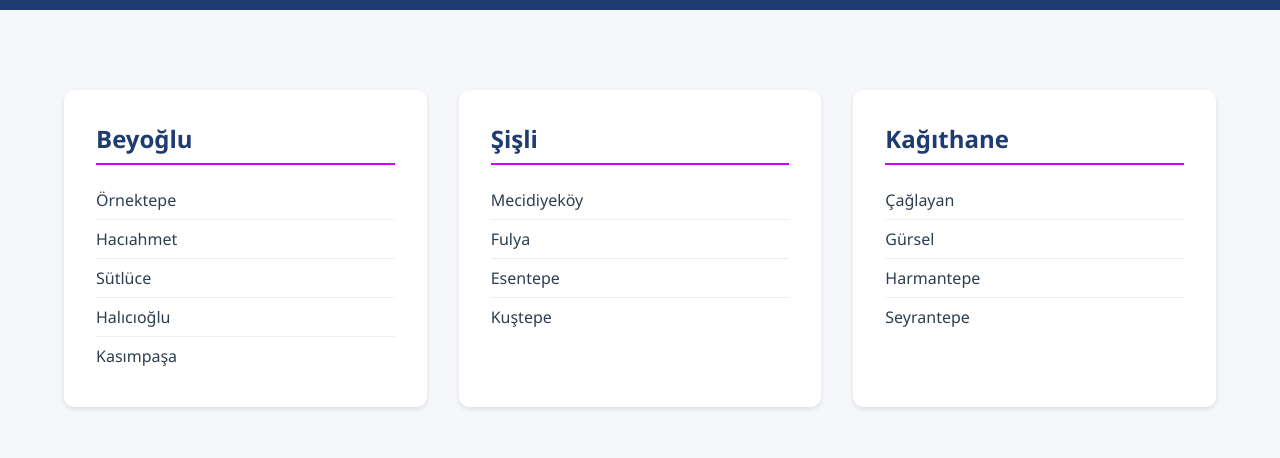
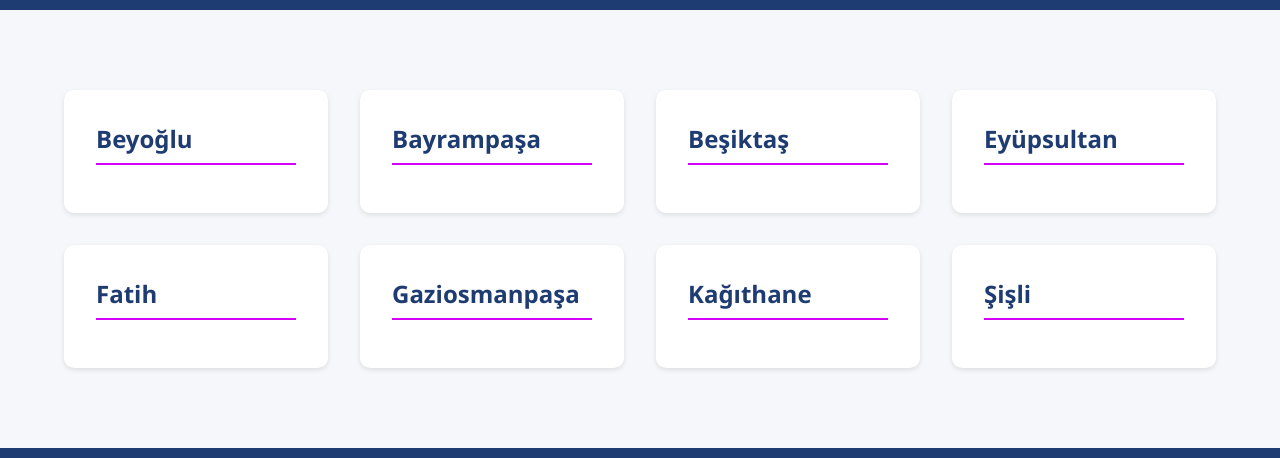
Before and after one commit to mertugr/mertugr.github.io, a plain HTML site: page hizmet-bolgeleri.html in a window 1280 px wide. Shown: the part 196-654 px from the top of the page. Drawn offline with Linux system fonts and the light colour scheme.

Commit message:
Update hizmet-bolgeleri.html

```diff
--- a/hizmet-bolgeleri.html
+++ b/hizmet-bolgeleri.html
@@ -41,31 +41,27 @@
         <div class="areas-grid">
             <div class="area-group">
                 <h2>Beyoğlu</h2>
-                <ul>
-                    <li>Örnektepe</li>
-                    <li>Hacıahmet</li>
-                    <li>Sütlüce</li>
-                    <li>Halıcıoğlu</li>
-                    <li>Kasımpaşa</li>
-                </ul>
+            </div>
+            <div class="area-group">
+                <h2>Bayrampaşa</h2>
+            </div>
+            <div class="area-group">
+                <h2>Beşiktaş</h2>
+            </div>
+            <div class="area-group">
+                <h2>Eyüpsultan</h2>
+            </div>
+            <div class="area-group">
+                <h2>Fatih</h2>
+            </div>
+            <div class="area-group">
+                <h2>Gaziosmanpaşa</h2>
+            </div>
+            <div class="area-group">
+                <h2>Kağıthane</h2>
             </div>
             <div class="area-group">
                 <h2>Şişli</h2>
-                <ul>
-                    <li>Mecidiyeköy</li>
-                    <li>Fulya</li>
-                    <li>Esentepe</li>
-                    <li>Kuştepe</li>
-                </ul>
-            </div>
-            <div class="area-group">
-                <h2>Kağıthane</h2>
-                <ul>
-                    <li>Çağlayan</li>
-                    <li>Gürsel</li>
-                    <li>Harmantepe</li>
-                    <li>Seyrantepe</li>
-                </ul>
             </div>
         </div>
     </section>
```
